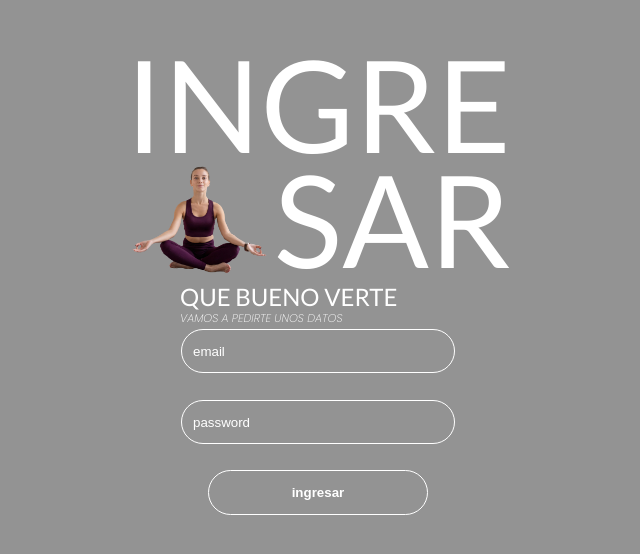
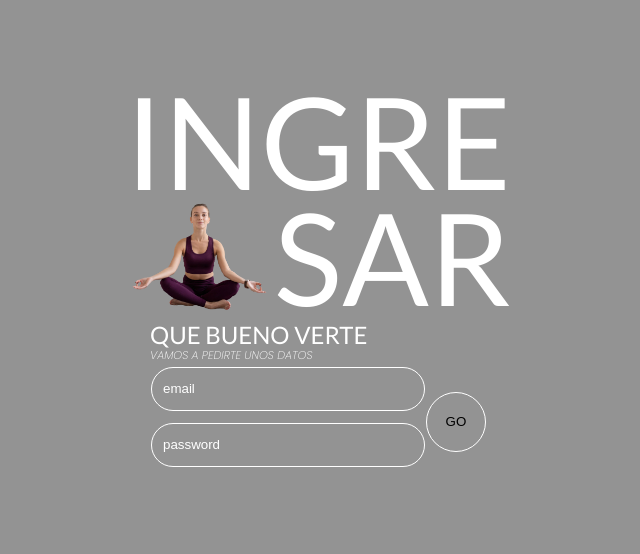
Before and after one commit to JONAAVILA/natural-harmony, a React (Vite) app: page /login in a window 1280 px wide. Shown: the part 122-676 px from the top of the page, without its empty margins (322-962 px from the left). Built offline with nearby package versions, Linux system fonts and the light colour scheme.

Commit message:
working at login component

```diff
--- a/src/components/forms/login/Login.form.jsx
+++ b/src/components/forms/login/Login.form.jsx
@@ -8,7 +8,7 @@ import { useNavigate } from 'react-router-dom';
 import Alert from '../../modals/alerts/Alert.modal.jsx'
 import ValidateCode from '../../modals/validateCode/ValidateCode.modals.jsx';
 import sendCode from '../../../adapters/sendCode.js';
-import Button from '../../button/buttonCustom/Button.jsx';
+import ButtonCircle from '../../button/buttonCircle/ButtonCircle.jsx';
 
 const LoginForm = ()=>{
     const navigate = useNavigate()
@@ -75,7 +75,10 @@ const LoginForm = ()=>{
                         {formik.touched.password && formik.errors.password && <p>{formik.errors.password}</p>}
                     </div>
                 </div>
-                <Button color={'gradient'} children={'ingresar'} />
+                <div>
+
+                    <ButtonCircle/>
+                </div>
             </form>
         </div>
     )
--- a/src/components/forms/login/login.form.css
+++ b/src/components/forms/login/login.form.css
@@ -1,16 +1,16 @@
 .login_form{
     display: flex;
-    flex-direction: column;
     justify-content: center;
     align-items: center;
     text-align: left;
 }
 .box_login_errors{
-    height: 10px;
-    margin-bottom: 15px;
+    height: 5px;
+    margin-bottom: 5px;
     p{
-        font-size: .6rem;
-        color: #ff6262;
+        font-size: 8px;
+        font-weight: 700;
+        color: #c02d2d;
         padding-left: 12px;
     }
 }
--- a/src/index.css
+++ b/src/index.css
@@ -63,3 +63,6 @@ h3{
   line-height: 0.9;
   font-size: .7rem;
 }
+p{
+  margin: 0;
+}
```
